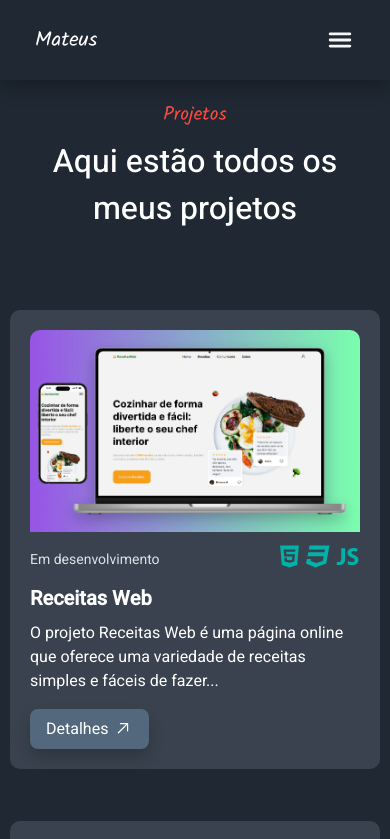
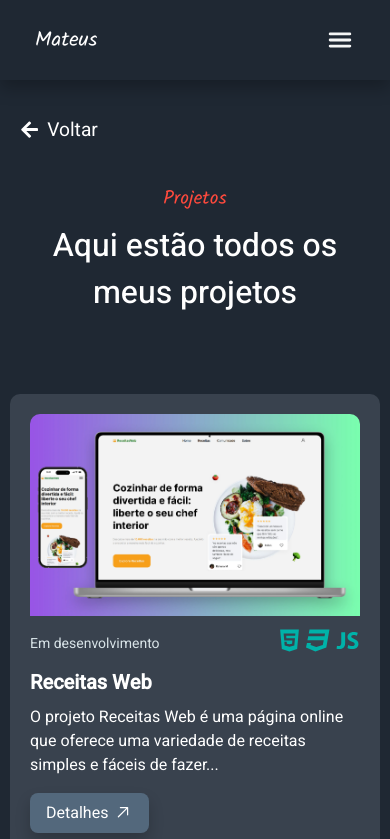
Before and after one commit to MateusLeonardo/portfolio, a React (Vite) app: page /projeto in a window 390 px wide. Shown: the top 839 px of the page. Built offline with nearby package versions, Linux system fonts and the light colour scheme.

Commit message:
adicionando links de navegacao para voltar

```diff
--- a/src/pages/ProjectDetails.jsx
+++ b/src/pages/ProjectDetails.jsx
@@ -1,10 +1,10 @@
 import { useEffect, useState } from "react";
-import { useParams } from "react-router-dom";
+import { Link, useParams } from "react-router-dom";
 import projetos from "../../projetos";
 import styles from "./ProjectDetails.module.css";
 import { TbWorld } from "react-icons/tb";
 import { GoArrowUpRight } from "react-icons/go";
-import { FaGithub } from "react-icons/fa";
+import { FaArrowLeft, FaGithub } from "react-icons/fa";
 import { Tooltip } from "antd";
 
 const ProjectDetails = () => {
@@ -20,6 +20,12 @@ const ProjectDetails = () => {
   }, [id]);
   return (
     <main className={`main ${styles.container}`}>
+      <div className={styles.linkVoltar}>
+        <Link to="/projeto">
+          {" "}
+          <FaArrowLeft /> Voltar
+        </Link>
+      </div>
       <div className={styles.containerProjectDescription}>
         <div className={styles.projectDescription}>
           <img src={projeto.imagem} alt="" />
--- a/src/pages/ProjectDetails.module.css
+++ b/src/pages/ProjectDetails.module.css
@@ -45,7 +45,21 @@
   color: var(--text-secondary);
   font-size: 1.125rem;
 }
-
+.linkVoltar {
+  max-width: 1200px;
+  margin: 1.5rem auto 1rem auto;
+  padding: 10px;
+}
+.linkVoltar a {
+  font-size: 1.2rem;
+  color: var(--text-primary);
+  display: flex;
+  align-items: center;
+  gap: 0.5rem;
+}
+.linkVoltar a:hover {
+  text-decoration: underline;
+}
 
 .projectLinks {
   padding: 2rem;
@@ -91,5 +105,7 @@
   .projectDescription .content {
     padding: 1.5rem;
   }
-
+  .linkVoltar {
+    margin-top: 1rem;
+  }
 }
--- a/src/pages/Projects.jsx
+++ b/src/pages/Projects.jsx
@@ -1,26 +1,31 @@
-import React from 'react'
-import projetos from '../../projetos'
-import { Link } from 'react-router-dom'
-import styles from './Projects.module.css'
-import { GoArrowUpRight } from 'react-icons/go'
-import { Subtitle } from '../components/Subtitle'
-import { Tooltip } from 'antd'
+import React from "react";
+import projetos from "../../projetos";
+import { Link } from "react-router-dom";
+import styles from "./Projects.module.css";
+import { GoArrowUpRight } from "react-icons/go";
+import { Subtitle } from "../components/Subtitle";
+import { Tooltip } from "antd";
+import { FaArrowLeft } from "react-icons/fa";
 
 const Projects = () => {
   React.useEffect(() => {
-    scrollToTop()
-  },[])
+    scrollToTop();
+  }, []);
   const scrollToTop = () => {
     window.scrollTo({
       top: 0,
-      behavior: 'instant'
-    })
-  }
+      behavior: "instant",
+    });
+  };
 
   return (
-    <section
-    className={styles.projectsContainer}
-  >
+    <section className={styles.projectsContainer}>
+      <div className={styles.linkVoltar}>
+        <Link to="/">
+          {" "}
+          <FaArrowLeft /> Voltar
+        </Link>
+      </div>
       <div className={styles.titleProjects}>
         <Subtitle text="Projetos" />
         <p>Aqui estão todos os meus projetos</p>
@@ -53,7 +58,7 @@ const Projects = () => {
         ))}
       </div>
     </section>
-  )
-}
+  );
+};
 
-export default Projects
+export default Projects;
--- a/src/pages/Projects.module.css
+++ b/src/pages/Projects.module.css
@@ -10,6 +10,23 @@
   color: var(--text-primary);
   font-weight: 500;
   margin-bottom: 3rem;
+}
+.linkVoltar {
+  max-width: 1200px;
+  margin: 1.5rem auto 0 auto;
+  padding: 10px;
+}
+.linkVoltar a {
+  font-size: 1.2rem;
+  color: var(--text-primary);
+  display: flex;
+  align-items: center;
+  gap: 0.5rem;
+  width: max-content;
+  padding: 10px;
+}
+.linkVoltar a:hover {
+  text-decoration: underline;
 }
 .projetcs {
   max-width: 1400px;
@@ -81,6 +98,9 @@
     margin-top: 0;
     padding-top: 5rem;
   }
+  .linkVoltar {
+    margin-top: 1rem;
+  }
 }
 @media (max-width: 375px) {
   .projetcs .card {
```
Lines whose indentation alone changed are shown as unchanged.
